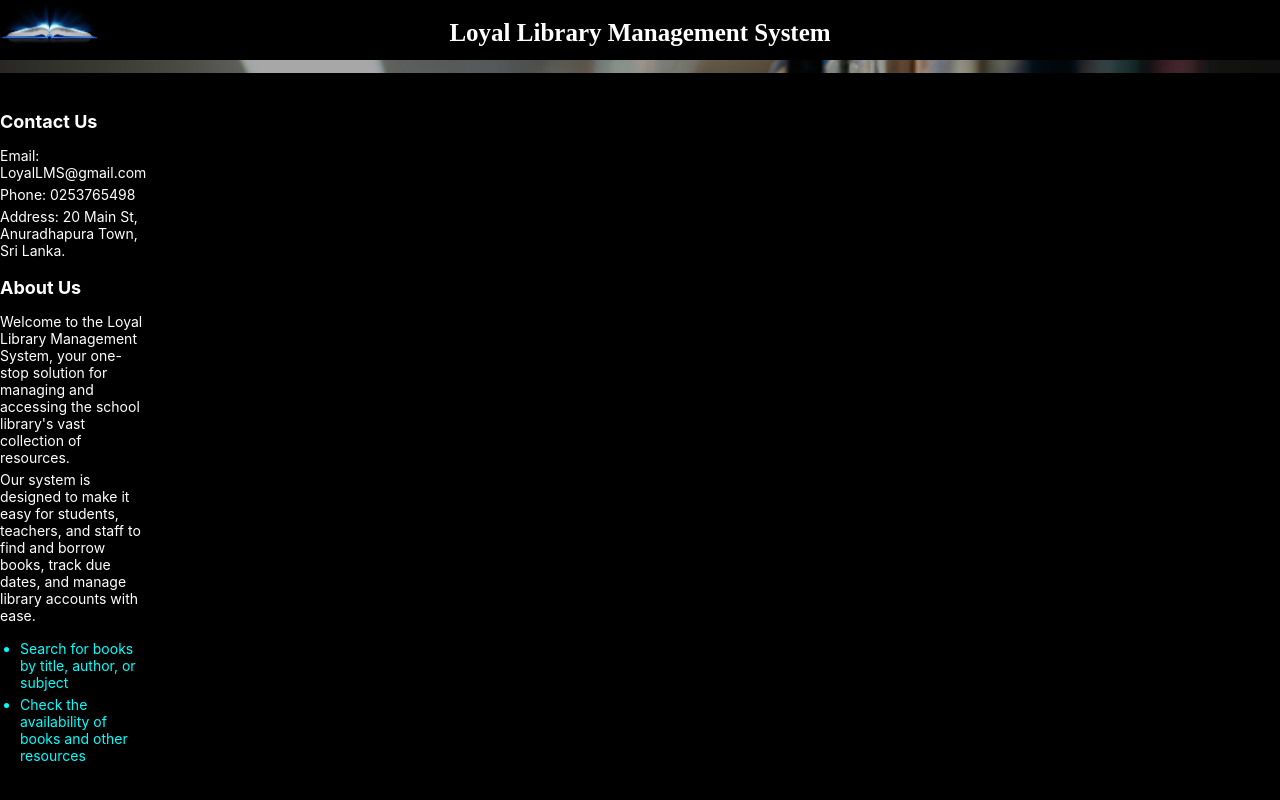
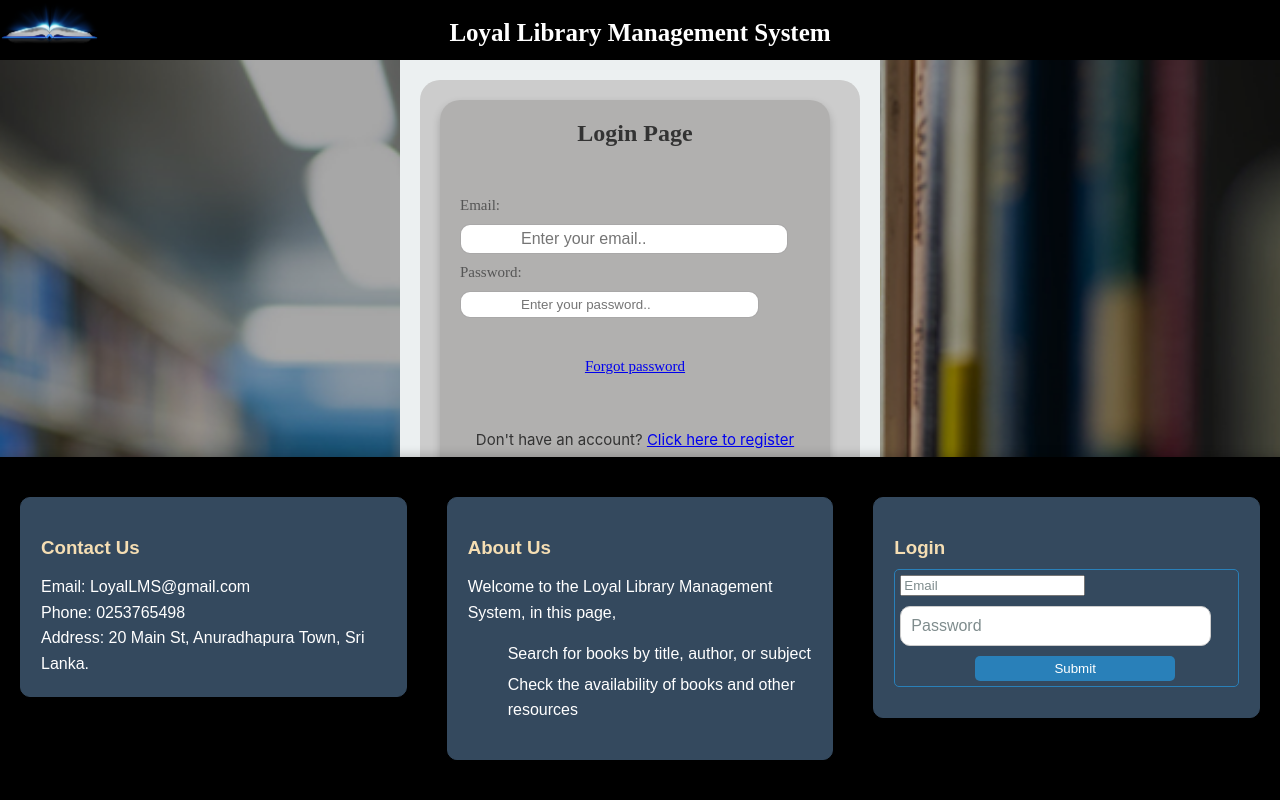
Before and after one commit to chamodipiyumika/Loyal-Library-Management-System, a React (Create React App) app in the folder FrontEnd/lms/: page / in a window 1280 px wide. Built offline with nearby package versions, Linux system fonts and the light colour scheme.

Commit message:
editing login page-no errors

```diff
--- a/FrontEnd/lms/src/componants/css/loginpage.css
+++ b/FrontEnd/lms/src/componants/css/loginpage.css
@@ -1,62 +1,106 @@
-.formpage{
-    background-color: rgba(167, 166, 165, 0.719);
+body, html {
+    margin: 0;
+    padding: 0;
+    height: 100%;
+  }
+
+  .card-container {
+    display: flex;
+    flex-direction: column;
+    min-height: 100vh;
+  }
+
+  .content-wrap {
+    flex: 1;
+    display: flex;
+    justify-content: center;
+    align-items: center;
+    background-color: #ecf0f1;
+    padding: 20px;
+  }
+  .formpage {
+    background-color: rgba(255, 255, 255, 0.85);
     align-items: center;
     display: flex;
     width: 350px;
-    height: 65vh;
+    height: 100vh;
     flex-direction: column;
-    padding-left: 30px;
+    padding: 30px;
     border-radius: 20px;
+    box-shadow: 0 4px 8px rgba(0, 0, 0, 0.2);
+    transition: transform 0.3s ease-in-out;
+  }
 
-}
-.h1{
+  .formpage:hover {
+    transform: scale(1.05);
+  }
+
+  .h1 {
     font-family: 'Times New Roman', Times, serif;
     margin-bottom: 30px;
-    color:black;
+    color: #333;
     text-align: center;
+    font-size: 24px;
+  }
 
-}
-.labels{
-    font-size: 20px;
+  .labels {
+    font-size: 18px;
     font-family: 'Times New Roman', Times, serif;
     text-align: left;
-    width:300px;
-    margin-bottom: 20px;
-}
-.loginform input[type="text"], input[type="pw"]{
-    width: calc(100%-22px);
-    padding:20px 60px;
+    width: 100%;
+    margin-bottom: 10px;
+    color: #555;
+  }
+
+  .loginform input[type="text"],input[type="password"] {
+    width: calc(100% - 22px);
+    padding: 10px 10px;
     margin: 10px 0;
     box-sizing: border-box;
-    border: 1px solid #6e6c6c96;
+    border: 1px solid #ccc;
     border-radius: 10px;
-    display: 'block';
-    margin: '10px 0';
-}
-.btn{
-    padding-top: 1px;
-}
+    font-size: 16px;
+    transition: border-color 0.3s ease-in-out;
+  }
 
-.p1{
+  .loginform input[type="text"]:focus,[type="password"]:focus {
+    border-color: #007bff;
+    outline: none;
+  }
+
+  .btn {
+    padding-top: 3px;
+  }
+
+  .p1 {
     font-size: 12px;
-    color: blue;
+    color: #007bff;
     margin-bottom: 20px;
-}
-.p2{
+  }
+
+  .p2 {
     font-size: 15px;
-    margin-top:20px;
-}
-.p2 spam{
-    color: blue;
-}
-.submit{
-    padding:10px 20px;
-    font-size:12px;
+    margin-top: 20px;
+    color: #333;
+  }
+
+  .p2 span {
+    color: #007bff;
+    cursor: pointer;
+  }
+
+  .submit {
+    padding: 5px 20px;
+    font-size: 12px;
     border-radius: 10px;
-    color:whitesmoke;
-    background-color:rgb(5, 41, 247);
-    cursor:pointer;
-}
-.submit:hover{
-    background-color:darkblue;
-}
+    color: whitesmoke;
+    background-color: #007bff;
+    border: none;
+    cursor: pointer;
+    transition: background-color 0.3s ease-in-out, transform 0.3s ease-in-out;
+  }
+
+  .submit:hover {
+    background-color: #0056b3;
+    transform: scale(1.05);
+  }
--- a/FrontEnd/lms/src/componants/footer/footer.css
+++ b/FrontEnd/lms/src/componants/footer/footer.css
@@ -1,41 +1,94 @@
-.footer{
-    padding: 20px;
-    margin: 0px;
-    background-color :black;
+body, html {
+    margin: 0;
+    padding: 0;
+    height: 100%;
+  }
+
+
+  .footer {
+    display: flex;
+    margin-top: 100px;
+    justify-content: space-around;
+    align-items: flex-start;
+    background-color:black;
+    color: wheat;
+    padding: 40px;
+
     position: fixed;
     bottom: 0;
     width: 100%;
-}
-.footer-Contact{
+    box-shadow: 0 -2px 10px rgba(0, 0, 0, 0.2);
+  }
+  .footer p{
+    color: white;
+    margin: 0;
+    padding: 0;
+    list-style: none;
+    font-family: 'Arial', sans-serif;
+    line-height: 1.6;
+  }
+  .footer ul li{
+    color: white;
+    margin-top: 5px;
+    padding: 0px;
+    list-style: none;
+    font-family: 'Arial', sans-serif;
+    line-height: 1.6;
+  }
+
+  .footer > div {
+    flex: 1;
+    margin: 0 20px;
+  }
+
+  .footer-Contact, .footer-About, .footer-Form {
+    padding: 20px;
+    border: 1px solid #34495e;
+    border-radius: 10px;
+    background-color: #34495e;
+  }
+
+  .footer h3 {
+    margin-bottom: 15px;
+    font-family: 'Arial', sans-serif;
+  }
+
+  .footer-box {
+    width: 100%;
+    padding: 5px;
+    margin: 10px 0;
+    box-sizing: border-box;
+    border: 1px solid  #2980b9;
+    border-radius: 5px;
+    font-size: 12px;
+  }
+
+  .footer-Form input:focus {
+    border-color: #2980b9;
+    outline: none;
+  }
+
+  .footer-Form button {
+    width: 60%;
+    padding:5px;
+    margin-left: 75px;
+    background-color: #2980b9;
     color:white;
-    width: 150px;
-}
-.footer-Contact h3{
-    margin-bottom: 15px;
-    font-size: 18px;
-}
-.footer-Contact p{
-    margin: 5px 0;
-    font-size: 14px;
-}
-.footer-About{
-    color:white;
-    width: 150px;
-}
-.footer-About h3{
-    margin-bottom: 15px;
-    font-size: 18px;
-}
-.footer-About p{
-    margin: 5px 0;
-    font-size: 14px;
-}
-.footer-About ul{
-    list-style-type: disc;
-    padding-left: 20px;
-}
-.footer-About ul li{
-    margin: 5px 0;
-    font-size: 14px;
-    color: aqua;
-}
+    border: none;
+    border-radius: 5px;
+    cursor: pointer;
+    transition: background-color 0.3s ease;
+  }
+
+  .footer-Form button:hover {
+    background-color: #1f618d;
+  }
+
+  .footer-Form h3 {
+    margin-bottom: 10px;
+    font-family: 'Arial', sans-serif;
+  }
+
+  .footer-Form input::placeholder {
+    color: #7f8c8d;
+  }
--- a/FrontEnd/lms/src/componants/footer/footer.js
+++ b/FrontEnd/lms/src/componants/footer/footer.js
@@ -14,20 +14,21 @@ function FunctionalComFooter() {
       <div className="footer-About">
         <h3>About Us</h3>
         <p>
-          Welcome to the Loyal Library Management System, your one-stop solution
-          for managing and accessing the school library's vast collection of
-          resources.
-        </p>
-        <p>
-          Our system is designed to make it easy for students, teachers, and
-          staff to find and borrow books, track due dates, and manage library
-          accounts with ease.
+          Welcome to the Loyal Library Management System, in this page,
         </p>
         <ul>
           <li>Search for books by title, author, or subject</li>
           <li>Check the availability of books and other resources</li>
         </ul>
       </div>
+      <div className="footer-Form">
+        <h3>Login</h3>
+        <div className="footer-box">
+            <input type="email" placeholder="Email" />
+            <input type="password" placeholder="Password" />
+            <button type="submit">Submit</button>
+        </div>
+      </div>
     </div>
   );
 }
--- a/FrontEnd/lms/src/componants/loginPage.js
+++ b/FrontEnd/lms/src/componants/loginPage.js
@@ -15,6 +15,7 @@ function FunctionalComLogin() {
 
   return (
     <div className ="card-container">
+      <div className="content-wrap">
       <FunctionalComHead />
 
 
@@ -35,7 +36,6 @@ function FunctionalComLogin() {
 
             />
 
-
           <label>Password:</label>
             <input
               type="pw" name="password" placeholder="Enter your password.."
@@ -49,15 +49,18 @@ function FunctionalComLogin() {
               <Link to="/restore-password">Forgot password</Link>
             </div>
           <div className="p2">
-            <p>Don't have an account? <Link to="/goto-register"> Click here to register</Link></p>
+            <p>Don't have an account? <span><Link to="/goto-register">Click here to register</Link></span></p>
           </div>
           </div>
           <div className="btn">
           <input className="submit" type="submit"/>
          </div>
+
         </form>
-      </div>
+        </div>
+        </div>
       <FunctionalComFooter />
+
     </div>
   );
 }
```
